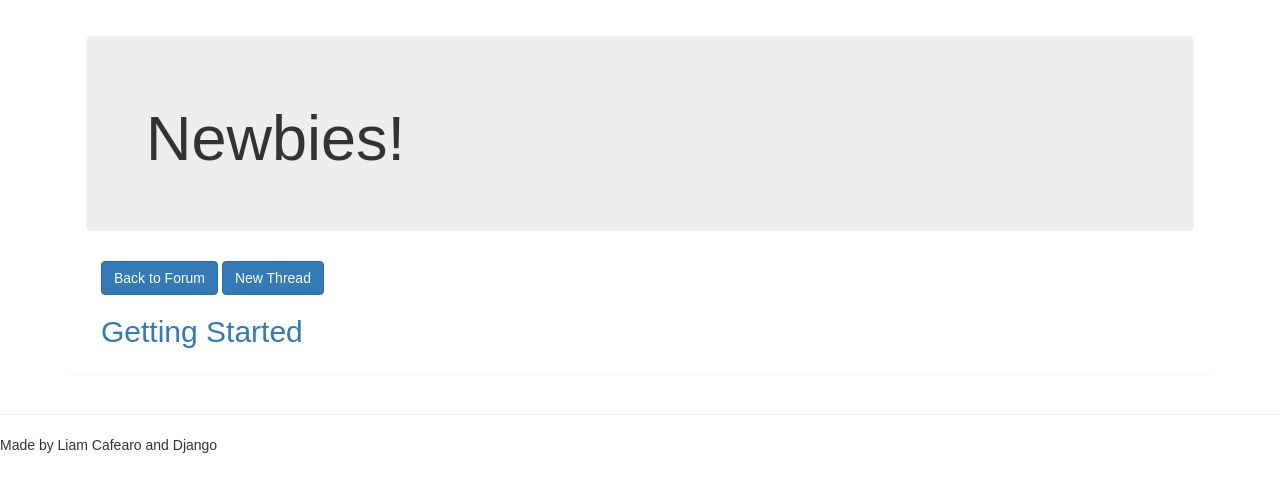
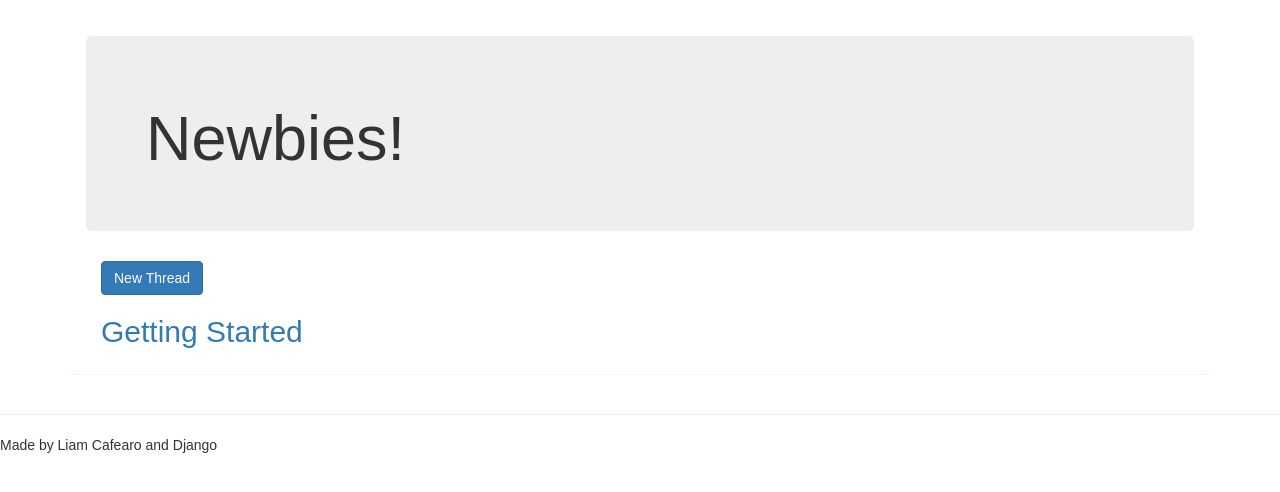
Before and after one commit to liam-cafearo/the_pc_hobbyist, a Django app: page /forum/threads/1/ in a window 1280 px wide. Shown: the part 52-544 px from the top of the page. Run offline with Django 3.2, Linux system fonts and the light colour scheme; a user stored in the database is signed in; data comes from the database, SQL or seed files in the repository; both versions use the stored data as it was after the commit; some libraries are stand-ins or nearby versions.

Commit message:
removed back button

```diff
--- a/forum/templates/threads.html
+++ b/forum/templates/threads.html
@@ -9,9 +9,7 @@
 <div class="col-md-12">
     {% if user.is_authenticated %}
     <div>
-        <a href="{% url 'forum' %}" class="btn btn-primary">Back to Forum</a>
         <a href="{% url 'new_thread' subject.id %}" class="btn btn-primary">New Thread</a>
-
     </div>
     {% endif%}
     {% for thread in subject.threads.all %}
```
Also changed, not shown: db.sqlite3, 1 other file.
